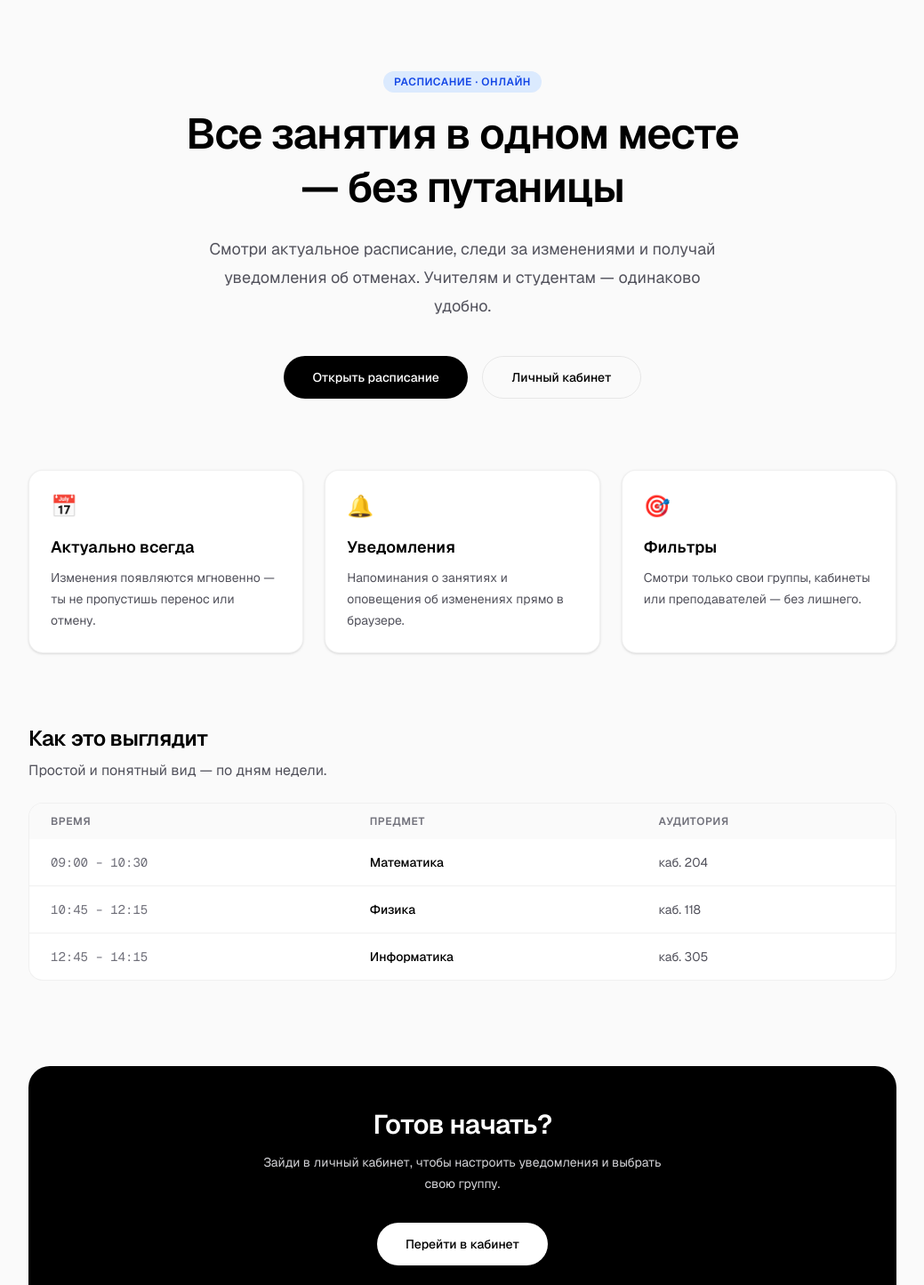
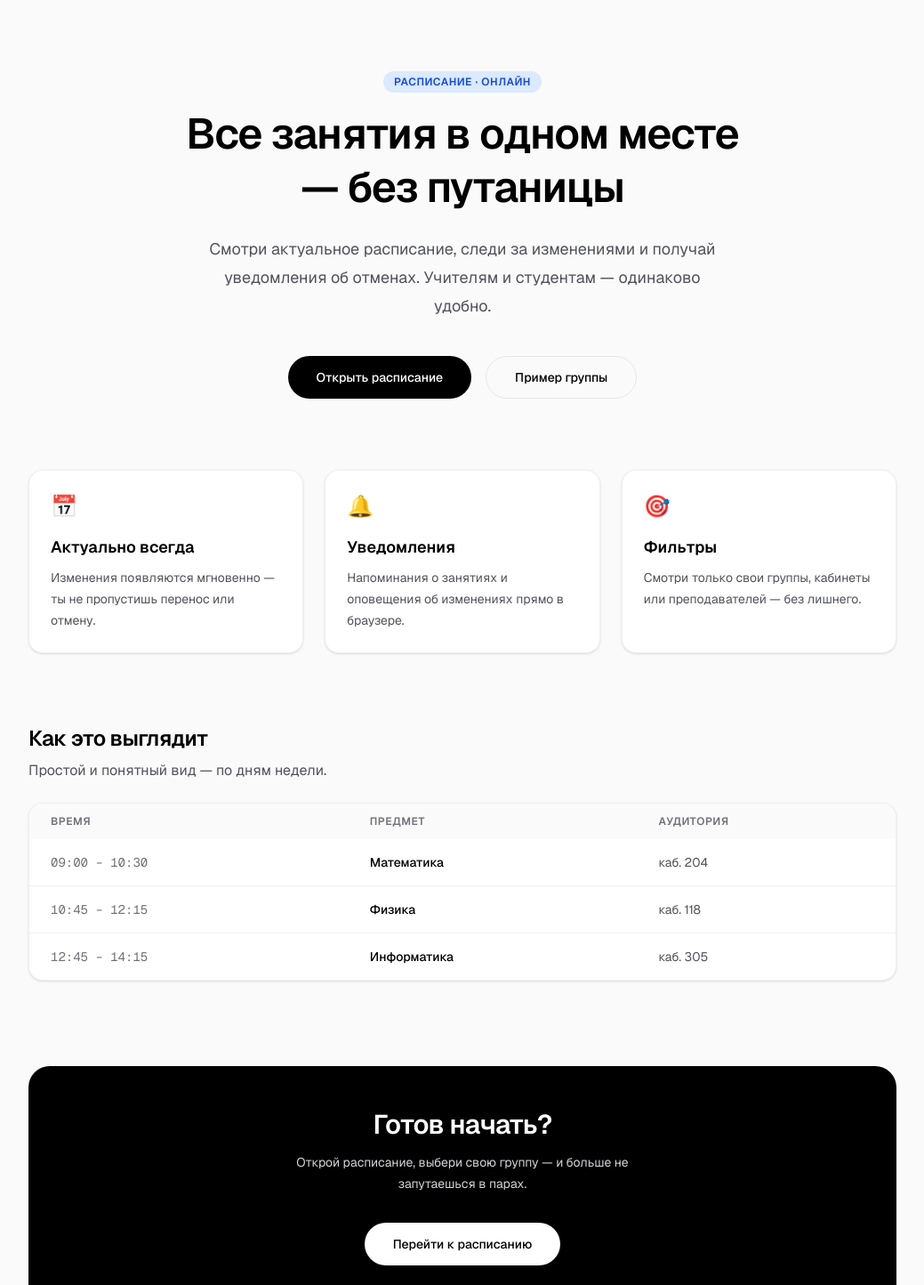
Before and after one commit to piratesau/raspisanie, a Next.js app: page / in a window 1280 px wide. Shown: the top 1444 px of the page at 89% size, without its empty margins (120-1159 px from the left). Built offline with nearby package versions, Linux system fonts and the light colour scheme.

Commit message:
Zarabotal

```diff
--- a/app/page.tsx
+++ b/app/page.tsx
@@ -1,11 +1,101 @@
-import Link from "next/link";
+import Link from 'next/link';
+import type { Metadata } from 'next';
 
-export default function Home() {
+export const metadata: Metadata = {
+  title: 'Расписание занятий',
+  description: 'Актуальное расписание занятий на осенний семестр 2026-2027 уч.г.',
+};
+
+/* ============ Данные ============ */
+
+const FEATURES = [
+  {
+    icon: '📅',
+    title: 'Актуально всегда',
+    text: 'Изменения появляются мгновенно — ты не пропустишь перенос или отмену.',
+  },
+  {
+    icon: '🔔',
+    title: 'Уведомления',
+    text: 'Напоминания о занятиях и оповещения об изменениях прямо в браузере.',
+  },
+  {
+    icon: '🎯',
+    title: 'Фильтры',
+    text: 'Смотри только свои группы, кабинеты или преподавателей — без лишнего.',
+  },
+] as const;
+
+const SAMPLE_LESSONS = [
+  { time: '09:00 – 10:30', subject: 'Математика', room: 'каб. 204' },
+  { time: '10:45 – 12:15', subject: 'Физика', room: 'каб. 118' },
+  { time: '12:45 – 14:15', subject: 'Информатика', room: 'каб. 305' },
+] as const;
+
+/* ============ Стили-константы ============ */
+
+const SECTION = 'w-full max-w-5xl px-6';
+
+const BTN_PRIMARY =
+  'flex h-12 items-center justify-center rounded-full bg-black px-8 text-sm font-medium text-white transition-colors hover:bg-zinc-800 dark:bg-white dark:text-black dark:hover:bg-zinc-200';
+
+const BTN_SECONDARY =
+  'flex h-12 items-center justify-center rounded-full border border-black/[.08] px-8 text-sm font-medium text-black transition-colors hover:bg-black/[.04] dark:border-white/[.145] dark:text-white dark:hover:bg-white/[.06]';
+
+const CARD =
+  'rounded-2xl border border-black/[.06] bg-white shadow-sm transition-shadow hover:shadow-md dark:border-white/[.08] dark:bg-zinc-950';
+
+/* ============ Мелкие компоненты ============ */
+
+type FeatureProps = {
+  icon: string;
+  title: string;
+  text: string;
+};
+
+function FeatureCard({ icon, title, text }: FeatureProps) {
   return (
-    <div className="flex flex-col flex-1 bg-zinc-50 font-sans dark:bg-black">
-      <main className="flex flex-1 w-full flex-col items-center">
-        {/* Hero */}
-        <section className="w-full max-w-5xl px-6 py-20 flex flex-col items-center text-center">
+    <article className={`${CARD} p-6`}>
+      <div className="text-2xl" aria-hidden>
+        {icon}
+      </div>
+      <h3 className="mt-4 text-lg font-semibold text-black dark:text-zinc-50">
+        {title}
+      </h3>
+      <p className="mt-2 text-sm leading-6 text-zinc-600 dark:text-zinc-400">
+        {text}
+      </p>
+    </article>
+  );
+}
+
+type LessonRowProps = {
+  time: string;
+  subject: string;
+  room: string;
+};
+
+function LessonRow({ time, subject, room }: LessonRowProps) {
+  return (
+    <tr>
+      <td className="px-6 py-4 font-mono text-zinc-500 dark:text-zinc-400">
+        {time}
+      </td>
+      <td className="px-6 py-4 font-medium text-black dark:text-zinc-50">
+        {subject}
+      </td>
+      <td className="px-6 py-4 text-zinc-600 dark:text-zinc-400">{room}</td>
+    </tr>
+  );
+}
+
+/* ============ Секции ============ */
+
+function Hero() {
+  return (
+    <section
+      className={`${SECTION} flex flex-col items-center py-20 text-center`}
+    >
       <span className="mb-4 inline-block rounded-full bg-blue-100 px-3 py-1 text-xs font-semibold uppercase tracking-wider text-blue-700 dark:bg-blue-900/40 dark:text-blue-300">
         Расписание · Онлайн
       </span>
@@ -18,59 +108,32 @@ export default function Home() {
       </p>
 
       <div className="mt-10 flex flex-col gap-4 sm:flex-row">
-            <Link
-              href="/schedule"
-              className="flex h-12 items-center justify-center rounded-full bg-black px-8 text-sm font-medium text-white transition-colors hover:bg-zinc-800 dark:bg-white dark:text-black dark:hover:bg-zinc-200"
-            >
+        <Link href="/schedule" className={BTN_PRIMARY}>
           Открыть расписание
         </Link>
-            <Link
-              href="/dashboard"
-              className="flex h-12 items-center justify-center rounded-full border border-black/[.08] px-8 text-sm font-medium text-black transition-colors hover:bg-black/[.04] dark:border-white/[.145] dark:text-white dark:hover:bg-white/[.06]"
-            >
-              Личный кабинет
+        <Link href="/schedule?group=ПИ16д" className={BTN_SECONDARY}>
+          Пример группы
         </Link>
       </div>
     </section>
+  );
+}
 
-        {/* Преимущества */}
-        <section className="w-full max-w-5xl px-6 pb-20">
+function Features() {
+  return (
+    <section className={`${SECTION} pb-20`}>
       <div className="grid gap-6 sm:grid-cols-3">
-            {[
-              {
-                icon: "📅",
-                title: "Актуально всегда",
-                text: "Изменения появляются мгновенно — ты не пропустишь перенос или отмену.",
-              },
-              {
-                icon: "🔔",
-                title: "Уведомления",
-                text: "Напоминания о занятиях и оповещения об изменениях прямо в браузере.",
-              },
-              {
-                icon: "🎯",
-                title: "Фильтры",
-                text: "Смотри только свои группы, кабинеты или преподавателей — без лишнего.",
-              },
-            ].map((f) => (
-              <div
-                key={f.title}
-                className="rounded-2xl border border-black/[.06] bg-white p-6 shadow-sm transition-shadow hover:shadow-md dark:border-white/[.08] dark:bg-zinc-950"
-              >
-                <div className="text-2xl">{f.icon}</div>
-                <h3 className="mt-4 text-lg font-semibold text-black dark:text-zinc-50">
-                  {f.title}
-                </h3>
-                <p className="mt-2 text-sm leading-6 text-zinc-600 dark:text-zinc-400">
-                  {f.text}
-                </p>
-              </div>
+        {FEATURES.map((f) => (
+          <FeatureCard key={f.title} {...f} />
         ))}
       </div>
     </section>
+  );
+}
 
-        {/* Пример расписания */}
-        <section className="w-full max-w-5xl px-6 pb-24">
+function SchedulePreview() {
+  return (
+    <section className={`${SECTION} pb-24`}>
       <h2 className="text-2xl font-semibold tracking-tight text-black dark:text-zinc-50">
         Как это выглядит
       </h2>
@@ -78,61 +141,77 @@ export default function Home() {
         Простой и понятный вид — по дням недели.
       </p>
 
-          <div className="mt-6 overflow-hidden rounded-2xl border border-black/[.06] bg-white dark:border-white/[.08] dark:bg-zinc-950">
+      <div
+        className={`mt-6 overflow-hidden ${CARD}`}
+        role="region"
+        aria-label="Пример расписания"
+      >
         <table className="w-full text-left text-sm">
           <thead className="bg-zinc-50 text-xs uppercase tracking-wider text-zinc-500 dark:bg-zinc-900 dark:text-zinc-400">
             <tr>
-                  <th className="px-6 py-3 font-semibold">Время</th>
-                  <th className="px-6 py-3 font-semibold">Предмет</th>
-                  <th className="px-6 py-3 font-semibold">Аудитория</th>
+              <th scope="col" className="px-6 py-3 font-semibold">
+                Время
+              </th>
+              <th scope="col" className="px-6 py-3 font-semibold">
+                Предмет
+              </th>
+              <th scope="col" className="px-6 py-3 font-semibold">
+                Аудитория
+              </th>
             </tr>
           </thead>
           <tbody className="divide-y divide-black/[.06] dark:divide-white/[.08]">
-                {[
-                  { time: "09:00 – 10:30", subject: "Математика", room: "каб. 204" },
-                  { time: "10:45 – 12:15", subject: "Физика", room: "каб. 118" },
-                  { time: "12:45 – 14:15", subject: "Информатика", room: "каб. 305" },
-                ].map((row) => (
-                  <tr key={row.time}>
-                    <td className="px-6 py-4 font-mono text-zinc-500 dark:text-zinc-400">
-                      {row.time}
-                    </td>
-                    <td className="px-6 py-4 font-medium text-black dark:text-zinc-50">
-                      {row.subject}
-                    </td>
-                    <td className="px-6 py-4 text-zinc-600 dark:text-zinc-400">
-                      {row.room}
-                    </td>
-                  </tr>
+            {SAMPLE_LESSONS.map((row) => (
+              <LessonRow key={row.time} {...row} />
             ))}
           </tbody>
         </table>
       </div>
     </section>
+  );
+}
 
-        {/* CTA */}
-        <section className="w-full max-w-5xl px-6 pb-24">
+function CTA() {
+  return (
+    <section className={`${SECTION} pb-24`}>
       <div className="rounded-3xl bg-black px-8 py-12 text-center dark:bg-white">
         <h2 className="text-2xl font-semibold tracking-tight text-white dark:text-black sm:text-3xl">
           Готов начать?
         </h2>
         <p className="mx-auto mt-3 max-w-md text-sm leading-6 text-zinc-300 dark:text-zinc-700">
-              Зайди в личный кабинет, чтобы настроить уведомления и выбрать свою группу.
+          Открой расписание, выбери свою группу — и больше не запутаешься в парах.
         </p>
         <Link
-              href="/dashboard"
+          href="/schedule"
           className="mt-8 inline-flex h-12 items-center justify-center rounded-full bg-white px-8 text-sm font-medium text-black transition-colors hover:bg-zinc-200 dark:bg-black dark:text-white dark:hover:bg-zinc-800"
         >
-              Перейти в кабинет
+          Перейти к расписанию
         </Link>
       </div>
     </section>
+  );
+}
 
-        {/* Footer */}
+function Footer() {
+  return (
     <footer className="w-full border-t border-black/[.06] py-8 text-center text-sm text-zinc-500 dark:border-white/[.08] dark:text-zinc-400">
       © {new Date().getFullYear()} Расписание · Все права защищены
     </footer>
+  );
+}
+
+/* ============ Страница ============ */
+
+export default function Home() {
+  return (
+    <div className="flex flex-1 flex-col bg-zinc-50 font-sans dark:bg-black">
+      <main className="flex w-full flex-1 flex-col items-center">
+        <Hero />
+        <Features />
+        <SchedulePreview />
+        <CTA />
       </main>
+      <Footer />
     </div>
   );
 }
```
Lines whose indentation alone changed are shown as unchanged.
